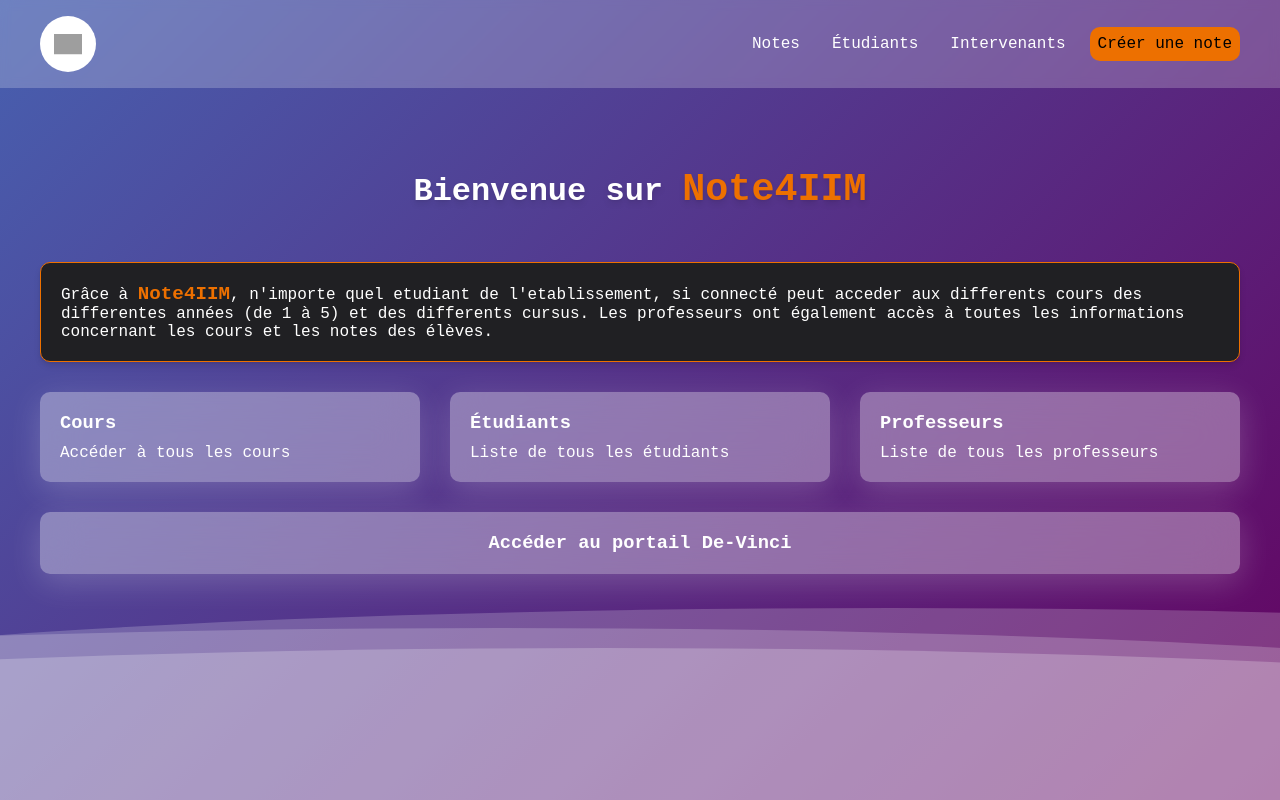
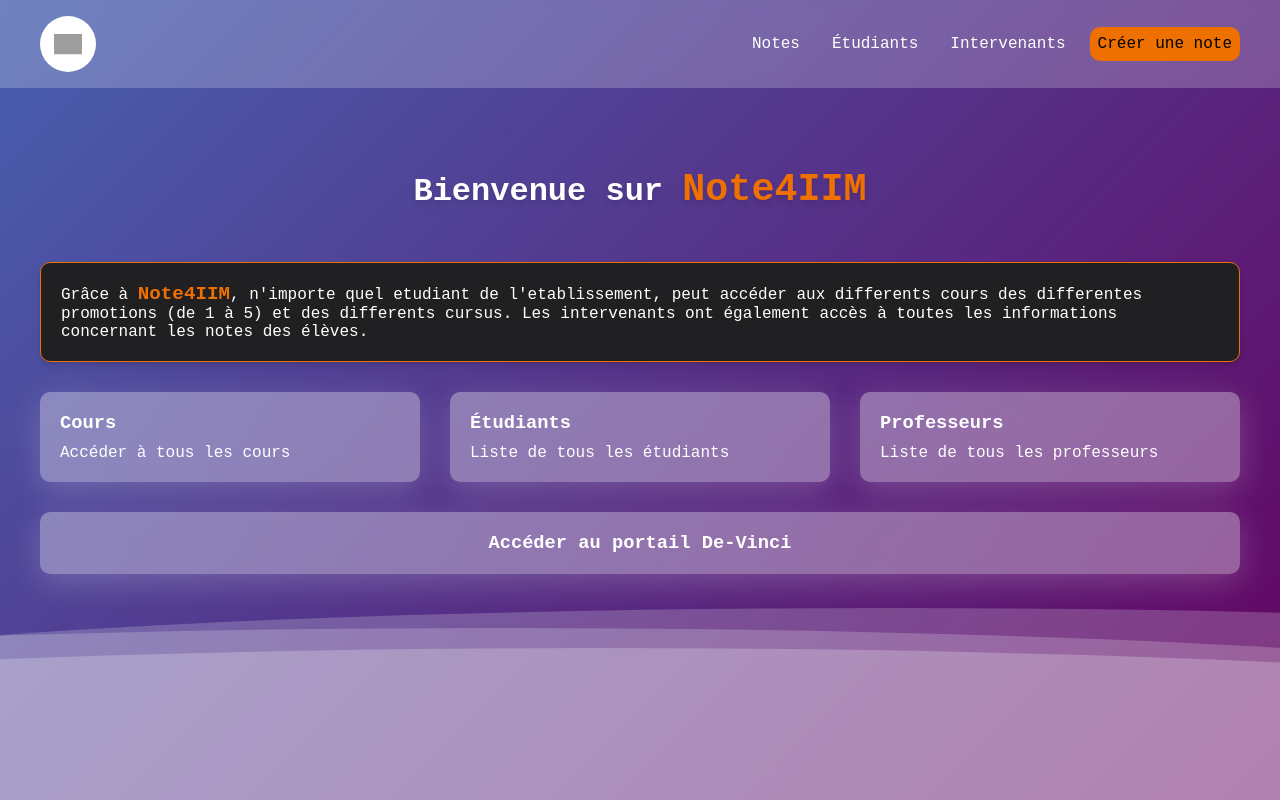
Before and after one commit to IDRAYNAR/Note4IIM, a Next.js app in the folder frontend-next-js/: page / in a window 1280 px wide. Built offline with nearby package versions, Linux system fonts and the light colour scheme; grey boxes are pictures that could not be loaded; a web font is replaced by a local one.

Commit message:
Style updated

```diff
--- a/frontend-next-js/src/app/page.js
+++ b/frontend-next-js/src/app/page.js
@@ -17,10 +17,10 @@
 					<strong style={{ fontSize: "larger", color: "#ED7000" }}>
 						Note4IIM
 					</strong>
-					, n'importe quel etudiant de l'etablissement, si connecté peut acceder
-					aux differents cours des differentes années (de 1 à 5) et des
-					differents cursus. Les professeurs ont également accès à toutes les
-					informations concernant les cours et les notes des élèves.
+					, n'importe quel etudiant de l'etablissement, peut accéder
+					aux differents cours des differentes promotions (de 1 à 5) et des
+					differents cursus. Les intervenants ont également accès à toutes les
+					informations concernant les notes des élèves.
 				</p>
 			</div>
 			<div className="card-container">
```
